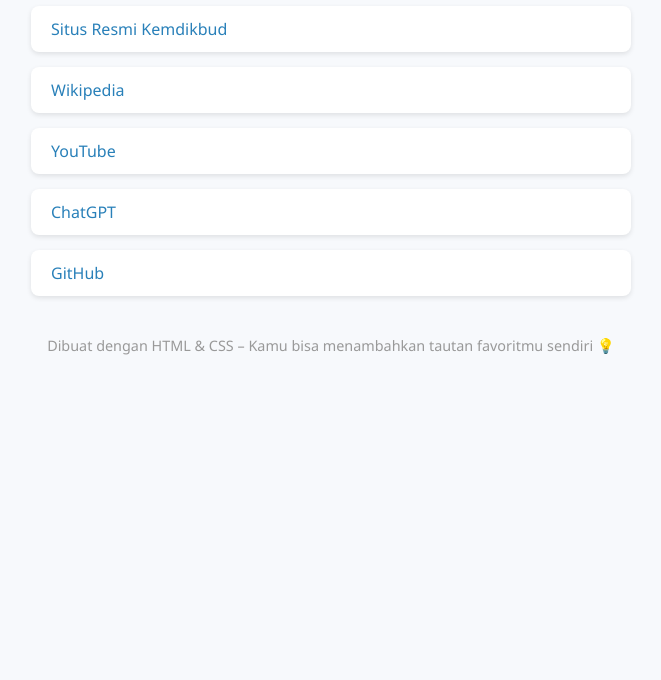
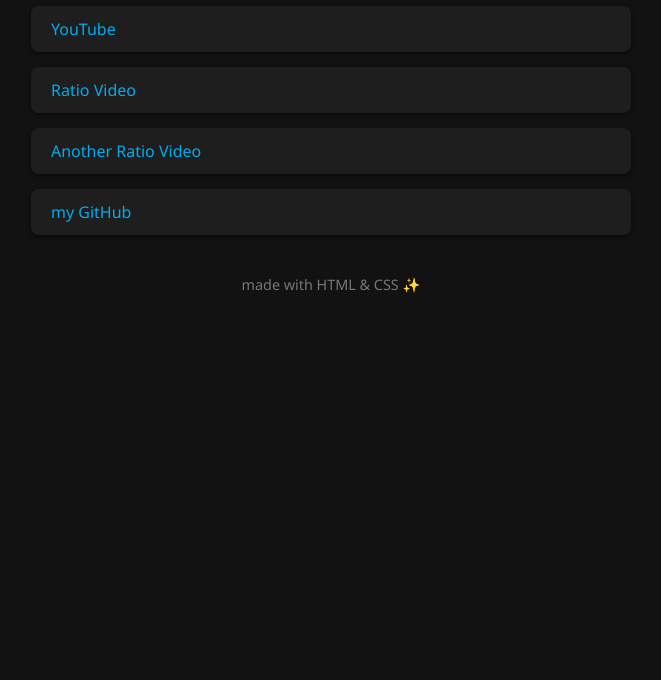
Before and after one commit to CivilianSauce/civiliansauce.github.io, a plain HTML site: page index.html in a window 1280 px wide. Shown: the part 120-800 px from the top of the page, without its empty margins (309-970 px from the left). Drawn offline with Linux system fonts and the light colour scheme.

Commit message:
Update index.html

```diff
--- a/index.html
+++ b/index.html
@@ -7,14 +7,14 @@
   <style>
     body {
       font-family: 'Segoe UI', sans-serif;
-      background: #f7f9fc;
-      color: #333;
+      background: #121212;
+      color: #f1f1f1;
       margin: 0;
       padding: 40px;
     }
     h1 {
       text-align: center;
-      color: #2c3e50;
+      color: #ffffff;
     }
     .container {
       max-width: 600px;
@@ -29,40 +29,39 @@
     }
     a {
       text-decoration: none;
-      color: #2980b9;
+      color: #00acee;
       padding: 12px 20px;
       display: block;
       border-radius: 8px;
-      background: white;
-      box-shadow: 0 2px 5px rgba(0,0,0,0.1);
-      transition: 0.2s ease;
+      background: #1e1e1e;
+      box-shadow: 0 2px 5px rgba(0,0,0,0.5);
+      transition: background 0.2s ease, transform 0.2s ease;
     }
     a:hover {
-      background: #eaf2f8;
-      color: #1a5276;
+      background: #2c2c2c;
+      transform: scale(1.02);
     }
     footer {
       text-align: center;
       margin-top: 40px;
       font-size: 0.9em;
-      color: #999;
+      color: #777;
     }
   </style>
 </head>
 <body>
 
   <div class="container">
-    <h1>📚 Daftar Tautan Favorit</h1>
+    <h1>🌌 Favorite Links List</h1>
     <ul>
-      <li><a href="https://www.kemdikbud.go.id" target="_blank">Situs Resmi Kemdikbud</a></li>
-      <li><a href="https://www.wikipedia.org" target="_blank">Wikipedia</a></li>
       <li><a href="https://www.youtube.com" target="_blank">YouTube</a></li>
-      <li><a href="https://chat.openai.com" target="_blank">ChatGPT</a></li>
-      <li><a href="https://www.github.com" target="_blank">GitHub</a></li>
+      <li><a href="https://youtube.com/playlist?list=PL1kJJo4mXeh9jGWae3qeAvSy0Eut2qyC8&si=sLnfK0KT_vN--eEj" target="_blank">Ratio Video</a></li>
+      <li><a href="https://youtube.com/playlist?list=PL1kJJo4mXeh-bzbQVBWPYNEKaIw1K8yGc&si=uPdyJ1Tr_DYyt5pG" target="_blank">Another Ratio Video</a></li>
+      <li><a href="https://www.github.com/CivilianSauce" target="_blank">my GitHub</a></li>
     </ul>
 
     <footer>
-      Dibuat dengan HTML & CSS – Kamu bisa menambahkan tautan favoritmu sendiri 💡
+      made with HTML & CSS ✨
     </footer>
   </div>
 
```
